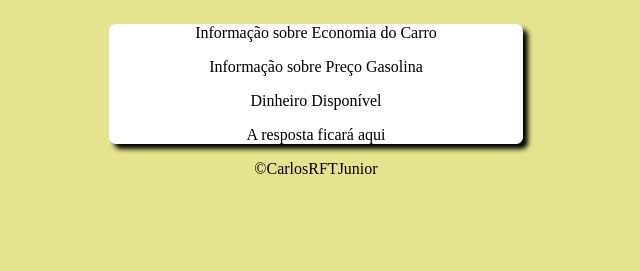
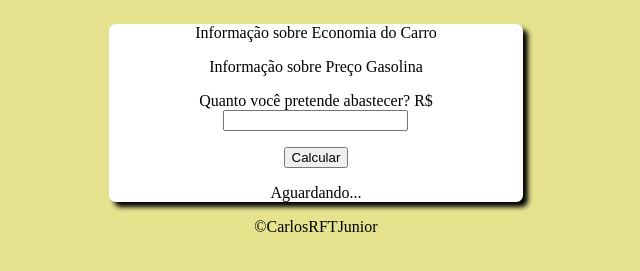
Before and after one commit to CarlosRobJr/Ex-JavaScript, a plain HTML site: page Site/index.html in a window 1280 px wide. Shown: the part 77-348 px from the top of the page, without its empty margins (324-964 px from the left). Drawn offline with Linux system fonts and the light colour scheme.

Commit message:
Inputs e Div
Acrescentado o <input> do valor monetário do usuário e uma <div> onde ficará o resultado

```diff
--- a/Site/index.html
+++ b/Site/index.html
@@ -11,10 +11,11 @@
     <section>
         <p>Informação sobre Economia do Carro</p>
         <p>Informação sobre Preço Gasolina</p>
-        <p>Dinheiro Disponível</p>
-        <p>A resposta ficará aqui</p>
+        <p>Quanto você pretende abastecer? R$<input type="number" name="val" id="val"></p>
+        <p><input type="button" value="Calcular" onclick="calcular()"></p>
+        <div id="res">Aguardando...</div>
     </section>
     <p>&copyCarlosRFTJunior</p>
-
+    <script src="script.js"></script>
 </body>
 </html>
```
